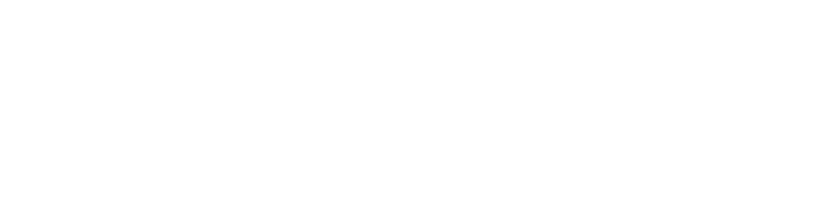
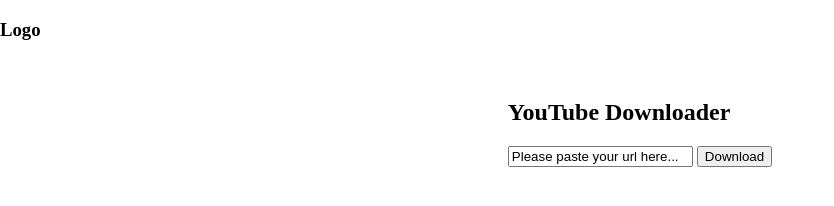
Before and after one commit to yogaraj95/YouTube_Downloader_Python, a plain HTML site: page YouTubeDownloader/index.html in a window 1280 px wide. Shown: the whole page, without its empty margins (0-834 px from the left). Drawn offline with Linux system fonts and the light colour scheme.

Commit message:
add content and styles (#3)

```diff
--- a/YouTubeDownloader/index.html
+++ b/YouTubeDownloader/index.html
@@ -3,9 +3,27 @@
 <head>
     <meta charset="UTF-8">
     <meta name="viewport" content="width=device-width, initial-scale=1.0">
-    <title>Youtube Downloader</title>
+    <link rel="stylesheet" href="style/styles.css">
+    <title>YouTube Downloader</title>
 </head>
 <body>
+    <div class="logo-container">
+        <div class="logo">
+            <h3>Logo</h3>
+        </div>
+    </div>
 
+    <div class="main-container">
+        <div class="box-container">
+            <div class="content">
+                <h2>YouTube Downloader</h2>
+
+                <form action="/">
+                    <input type="text" id="ytd-input" name="ytd-input" value="Please paste your url here...">
+                    <input type="submit" value="Download">
+                </form>
+            </div>
+        </div>
+    </div>
 </body>
 </html>
--- a/YouTubeDownloader/style/styles.css
+++ b/YouTubeDownloader/style/styles.css
@@ -0,0 +1,17 @@
+body{
+    margin: 0;
+    padding: 0;
+}
+
+.main-container {
+    margin: auto;
+    width: 50%;
+    padding: 20px;
+}
+
+.box-container{
+    display: flex;
+    flex-direction: column;
+    justify-content: center;
+    align-items: center;
+}
```
